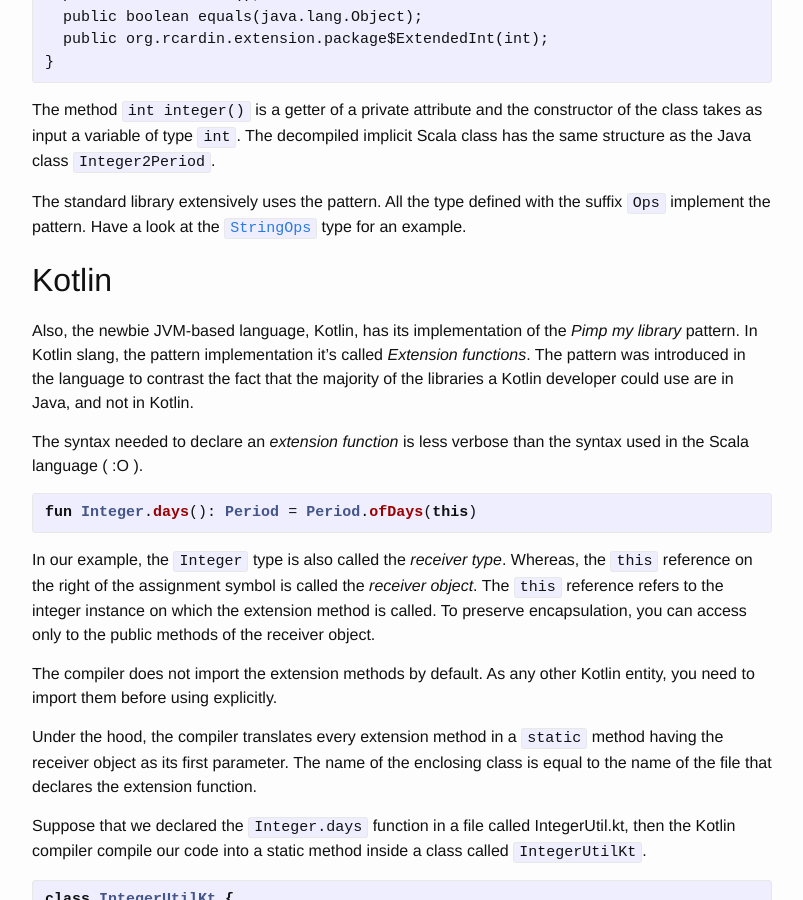
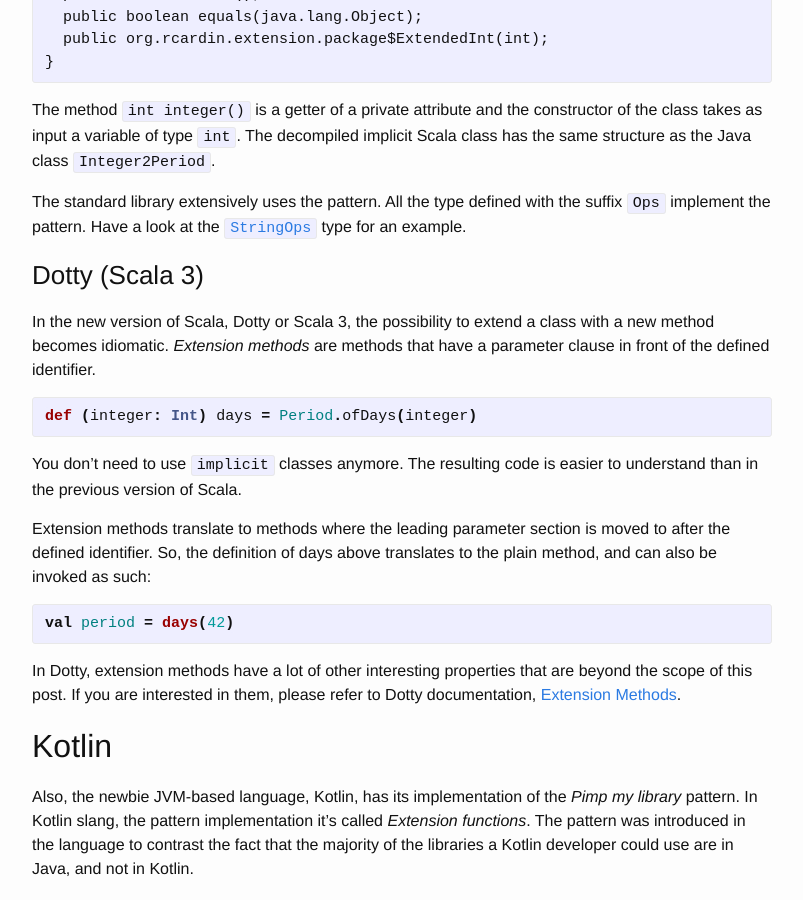
Before and after one commit to rcardin/rcardin.github.io, a Jekyll site: the page built from _posts/2019-12-15-pimp-my-library-pattern.markdown, in a window 1280 px wide and 900 px high, scrolled down 2127 px. Shown: the whole window, without its empty margins (238-1041 px from the left). Built offline with Jekyll 4.4.1, drawn with Linux system fonts in a browser that asks for light colours; nearby versions of some CDN libraries; comment, search, counter and statistics services are not loaded.

Commit message:
Add Dotty reference to pimp my library post

```diff
--- a/_posts/2019-12-15-pimp-my-library-pattern.markdown
+++ b/_posts/2019-12-15-pimp-my-library-pattern.markdown
@@ -97,6 +97,24 @@ The method `int integer()` is a getter of a private attribute and the constructo
 
 The standard library extensively uses the pattern. All the type defined with the suffix `Ops` implement the pattern. Have a look at the [`StringOps`](https://www.scala-lang.org/api/2.12.2/scala/collection/immutable/StringOps.html) type for an example.
 
+### Dotty (Scala 3)
+
+In the new version of Scala, Dotty or Scala 3, the possibility to extend a class with a new method becomes idiomatic. _Extension methods_ are methods that have a parameter clause in front of the defined identifier.
+
+{% highlight scala %}
+def (integer: Int) days = Period.ofDays(integer)
+{% endhighlight %}
+
+You don't need to use `implicit` classes anymore. The resulting code is easier to understand than in the previous version of Scala.
+
+Extension methods translate to methods where the leading parameter section is moved to after the defined identifier. So, the definition of days above translates to the plain method, and can also be invoked as such:
+
+{% highlight scala %}
+val period = days(42)
+{% endhighlight %}
+
+In Dotty, extension methods have a lot of other interesting properties that are beyond the scope of this post. If you are interested in them, please refer to Dotty documentation, [Extension Methods](https://dotty.epfl.ch/docs/reference/contextual/extension-methods.html).
+
 ## Kotlin
 
 Also, the newbie JVM-based language, Kotlin, has its implementation of the _Pimp my library_ pattern. In Kotlin slang, the pattern implementation it's called _Extension functions_. The pattern was introduced in the language to contrast the fact that the majority of the libraries a Kotlin developer could use are in Java, and not in Kotlin.
@@ -166,3 +184,4 @@ If you want, download the code of the Scala example from my repository on GitHub
 Manning Publications](https://www.manning.com/books/kotlin-in-action)
 - [Groovy Extensions](https://www.baeldung.com/groovy-metaprogramming#extensions)
 - [Groovy Categories](https://www.baeldung.com/groovy-categories)
+- [Extension Methods](https://dotty.epfl.ch/docs/reference/contextual/extension-methods.html)
```
